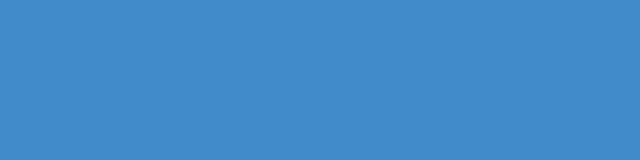
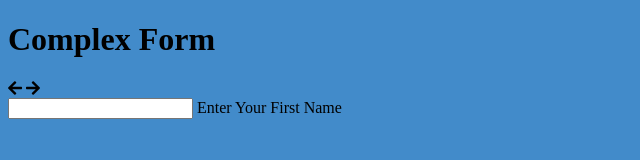
Before and after one commit to TJANGEL/Complex_form, a website: page index.html in a window 1280 px wide. Shown: the whole page, without its empty margins (0-640 px from the left). Drawn offline with Linux system fonts and the light colour scheme.

Commit message:
update to html

```diff
--- a/index.html
+++ b/index.html
@@ -15,5 +15,22 @@
     <link rel="stylesheet" href="css/main.css" />
     <title>Complex Form</title>
   </head>
-  <body></body>
+  <body>
+    <div id="container">
+      <h1 class="logo">Complex Form</h1>
+      <div id="form-box">
+        <i id="prev-btn" class="fas fa-arrow-left"></i>
+        <i id="next-btn" class="fas fa-arrow-right"></i>
+        <div id="input-group">
+          <input id="input-field" required />
+          <label id="input-field">Enter Your First Name</label>
+          <div id="input-progress"></div>
+        </div>
+        <div id="progress-bar"></div>
+      </div>
+    </div>
+
+    <!-- JS -->
+    <script src="js/main.js"></script>
+  </body>
 </html>
```
